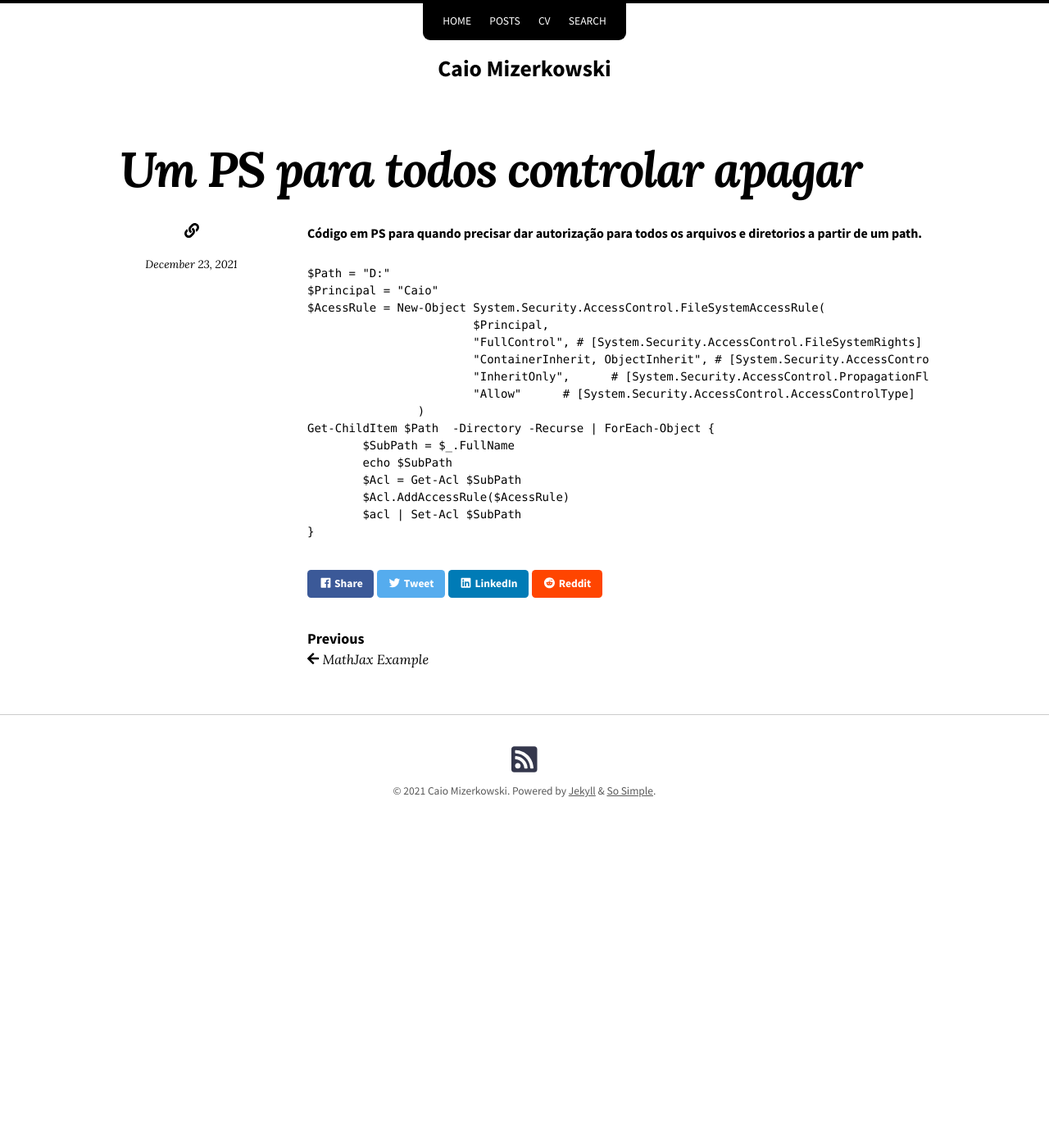
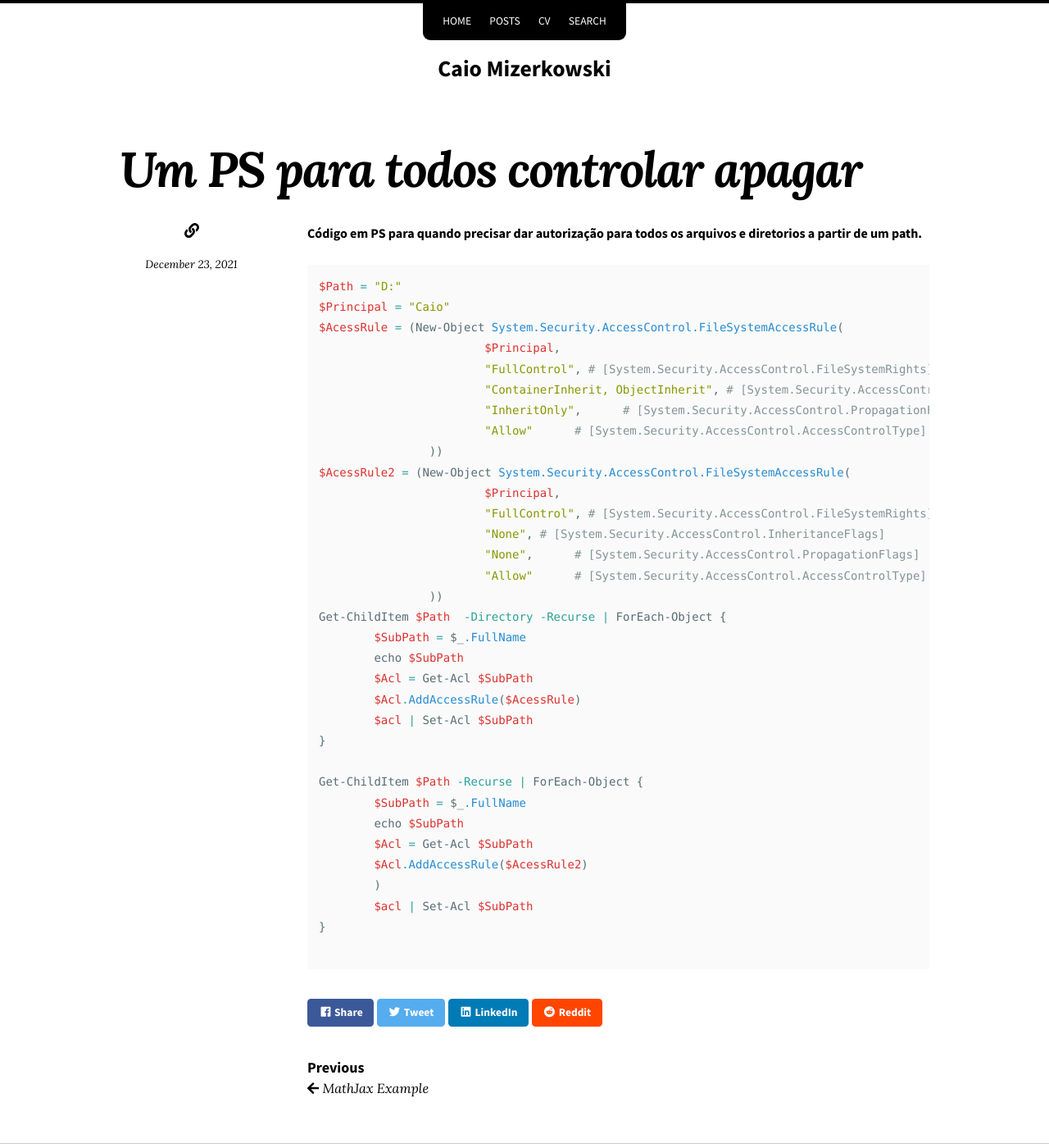
Before and after one commit to CaioMizerkowski/CaioMizerkowski.github.io, a Jekyll site: the page built from _posts/2021-12-23-Um-PS-para-tudo-controlar.md, in a window 1280 px wide and 1400 px high. Shown: the whole window at 82% size. Built offline with Jekyll 4.4.1, drawn with Linux system fonts in a browser that asks for light colours; nearby versions of some CDN libraries.

Commit message:
Update 2021-12-23-Um-PS-para-tudo-controlar.md

````diff
--- a/_posts/2021-12-23-Um-PS-para-tudo-controlar.md
+++ b/_posts/2021-12-23-Um-PS-para-tudo-controlar.md
@@ -5,16 +5,23 @@ date: 2021-12-23
 
 ##### Código em PS para quando precisar dar autorização para todos os arquivos e diretorios a partir de um path.
 
-```PS
+```powershell
 $Path = "D:"
 $Principal = "Caio"
-$AcessRule = New-Object System.Security.AccessControl.FileSystemAccessRule(
+$AcessRule = (New-Object System.Security.AccessControl.FileSystemAccessRule(
 			$Principal,
 			"FullControl", # [System.Security.AccessControl.FileSystemRights]
 			"ContainerInherit, ObjectInherit", # [System.Security.AccessControl.InheritanceFlags]
 			"InheritOnly",      # [System.Security.AccessControl.PropagationFlags]
 			"Allow"      # [System.Security.AccessControl.AccessControlType]
-		)
+		))
+$AcessRule2 = (New-Object System.Security.AccessControl.FileSystemAccessRule(
+			$Principal,
+			"FullControl", # [System.Security.AccessControl.FileSystemRights]
+			"None", # [System.Security.AccessControl.InheritanceFlags]
+			"None",      # [System.Security.AccessControl.PropagationFlags]
+			"Allow"      # [System.Security.AccessControl.AccessControlType]
+		))
 Get-ChildItem $Path  -Directory -Recurse | ForEach-Object {
 	$SubPath = $_.FullName
 	echo $SubPath
@@ -22,4 +29,14 @@ Get-ChildItem $Path  -Directory -Recurse | ForEach-Object {
 	$Acl.AddAccessRule($AcessRule)
 	$acl | Set-Acl $SubPath
 }
+
+Get-ChildItem $Path -Recurse | ForEach-Object {
+	$SubPath = $_.FullName
+	echo $SubPath
+	$Acl = Get-Acl $SubPath
+	$Acl.AddAccessRule($AcessRule2)
+	)
+	$acl | Set-Acl $SubPath
+}
+
 ```
````
